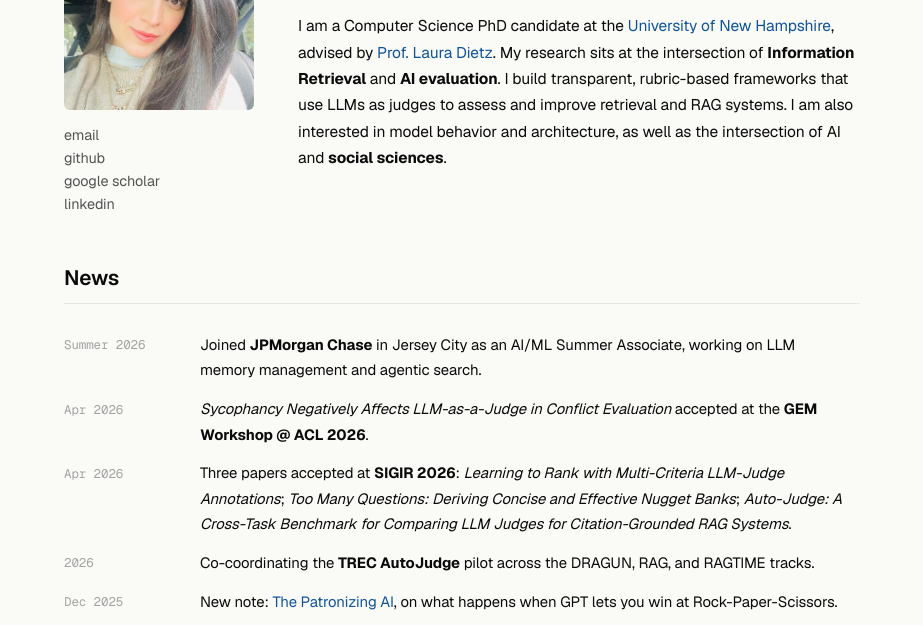
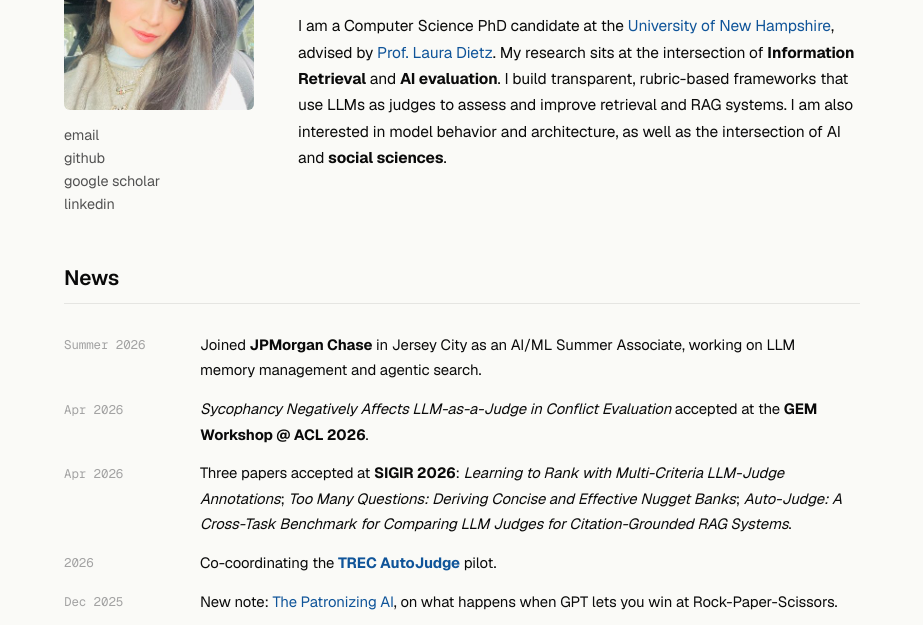
Before and after one commit to naghmefarzi/naghmefarzi.github.io, a plain HTML site: page index.html in a window 1280 px wide. Shown: the part 192-817 px from the top of the page, without its empty margins (178-1101 px from the left). Drawn offline with nearby package versions, Linux system fonts and the light colour scheme.

Commit message:
Link TREC AutoJudge site in News
Co-Authored-By: Claude Opus 5.5 <noreply@anthropic.com>

```diff
--- a/index.html
+++ b/index.html
@@ -87,7 +87,7 @@
             </li>
             <li>
                 <span class="news-date">2026</span>
-                <span>Co-coordinating the <strong>TREC AutoJudge</strong> pilot across the DRAGUN, RAG, and RAGTIME tracks.</span>
+                <span>Co-coordinating the <a href="https://trec-auto-judge.cs.unh.edu/"><strong>TREC AutoJudge</strong></a> pilot.</span>
             </li>
             <li>
                 <span class="news-date">Dec 2025</span>
```
